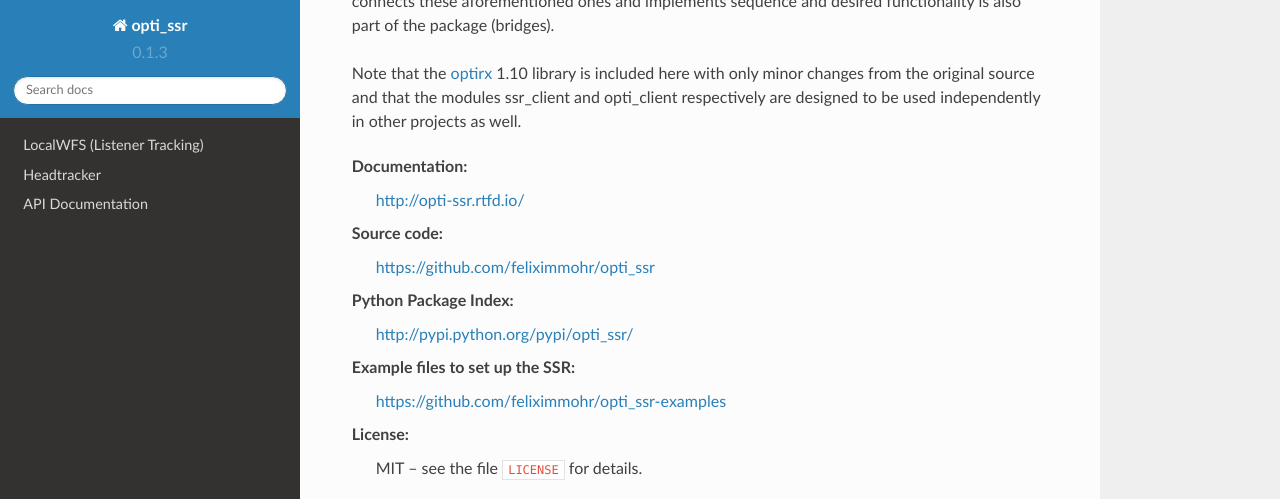
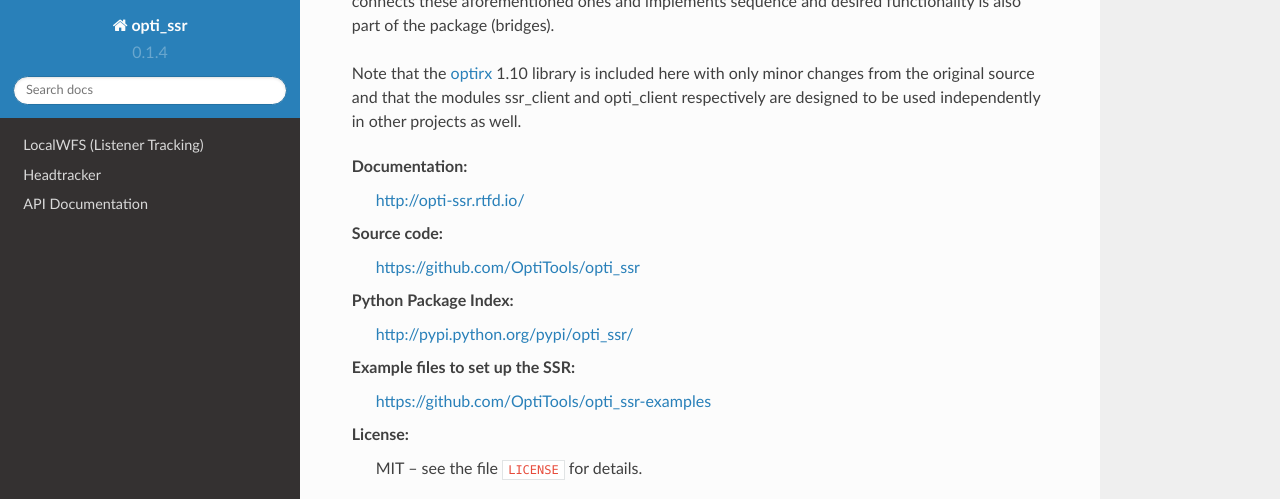
Before and after one commit to OptiTools/opti_ssr, a Sphinx documentation site: the page built from doc/index.rst, in a window 1280 px wide and 900 px high, scrolled down 314 px. Shown: the top 499 px of the window. Built offline with Sphinx 7.4.7 and the Read the Docs theme 2.0.0, drawn with Linux system fonts in a browser that asks for light colours.

Commit message:
update version and urls

```diff
--- a/README.rst
+++ b/README.rst
@@ -17,13 +17,13 @@
     http://opti-ssr.rtfd.io/
 
 Source code:
-    https://github.com/feliximmohr/opti_ssr
+    https://github.com/OptiTools/opti_ssr
 
 Python Package Index:
     http://pypi.python.org/pypi/opti_ssr/
 
 Example files to set up the SSR:
-    https://github.com/feliximmohr/opti_ssr-examples
+    https://github.com/OptiTools/opti_ssr-examples
 
 License:
     MIT -- see the file ``LICENSE`` for details.
--- a/doc/conf.py
+++ b/doc/conf.py
@@ -80,9 +80,9 @@
 # built documents.
 #
 # The short X.Y version.
-version = '0.1.3'
+version = '0.1.4'
 # The full version, including alpha/beta/rc tags.
-release = '0.1.3'
+release = '0.1.4'
 
 # The language for content autogenerated by Sphinx. Refer to documentation
 # for a list of supported languages.
--- a/setup.py
+++ b/setup.py
@@ -3,7 +3,7 @@
 
 setup(
     name = "opti_ssr",
-    version = "0.1.3",
+    version = "0.1.4",
     packages=['opti_ssr'],
     install_requires=[
         'numpy',
@@ -15,7 +15,7 @@
                     "of the SoundScape Renderer"),
     license = "MIT",
     keywords = "optitrack motive natnet ssr soundscaperenderer".split(),
-    url = "https://github.com/bertmcmeyer/opti_ssr",
+    url = "https://github.com/OptiTools/opti_ssr-examples",
     long_description=open('README.rst').read(),
     platforms='any',
     classifiers=[
```
